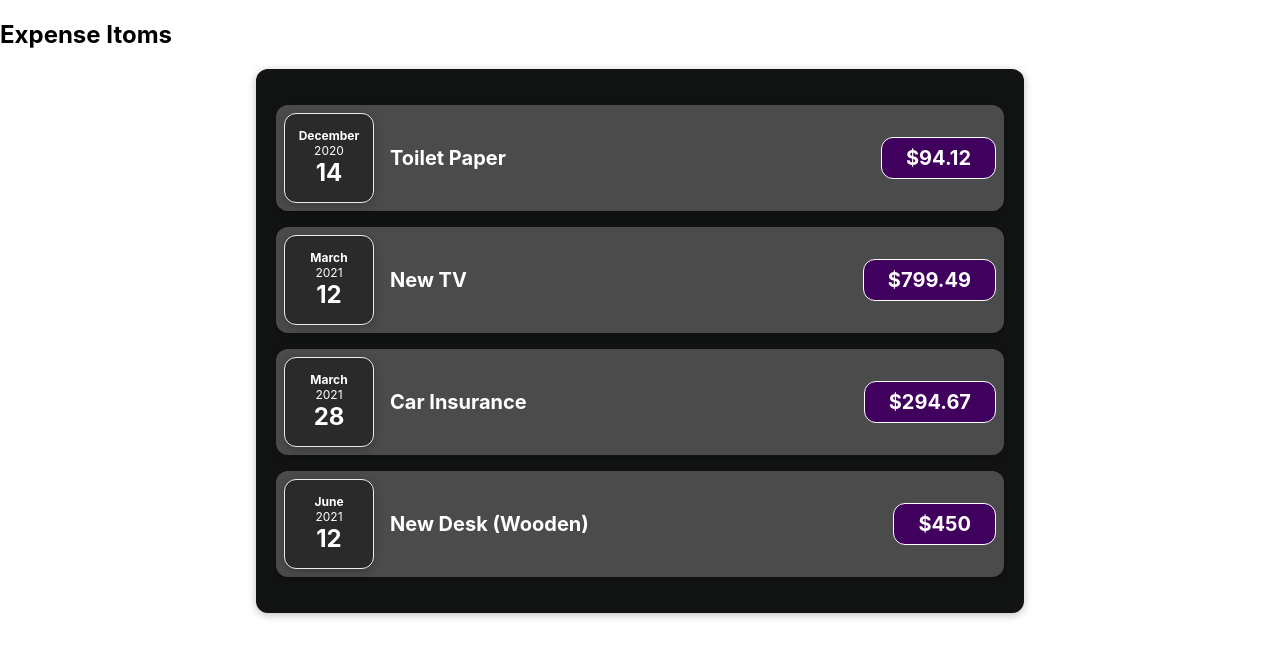
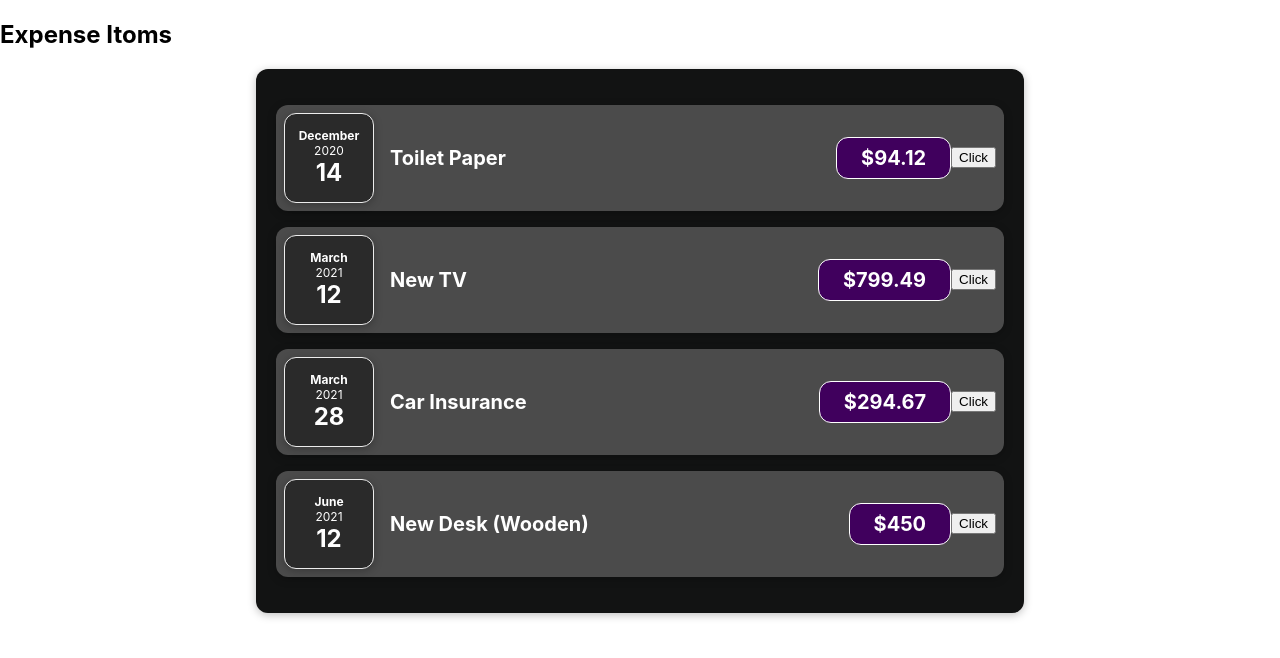
Before and after one commit to Manojdeore7/react_second, a React (Create React App) app: page / in a window 1280 px wide. Shown: the top 658 px of the page. Built offline with nearby package versions, Linux system fonts and the light colour scheme.

Commit message:
onclick added

```diff
--- a/src/components/Expenses/ExpenseItems.js
+++ b/src/components/Expenses/ExpenseItems.js
@@ -2,10 +2,14 @@ import ExpenseDate from "./ExpenseDate";
 import ExpenseDetail from "./ExpenseDetails";
 import Card from "../UI/card";
 const ExpenseItems = (props) => {
+  let cliclHandler = () => {
+    console.log("clicked!!!");
+  };
   return (
     <Card className="expense-item">
       <ExpenseDate date={props.date}></ExpenseDate>
       <ExpenseDetail title={props.title} amount={props.amount}></ExpenseDetail>
+      <button onClick={cliclHandler()}>Click</button>
     </Card>
   );
 };
```
